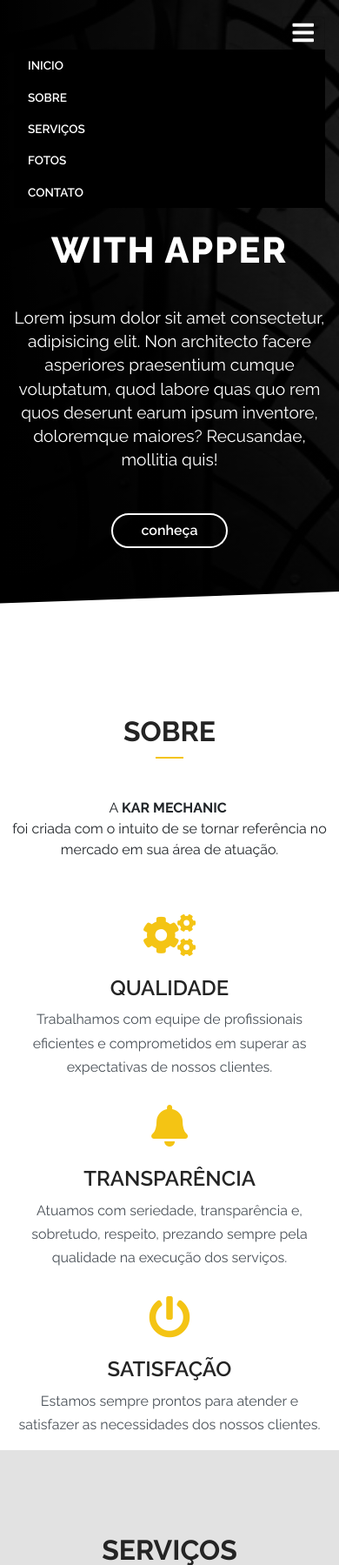
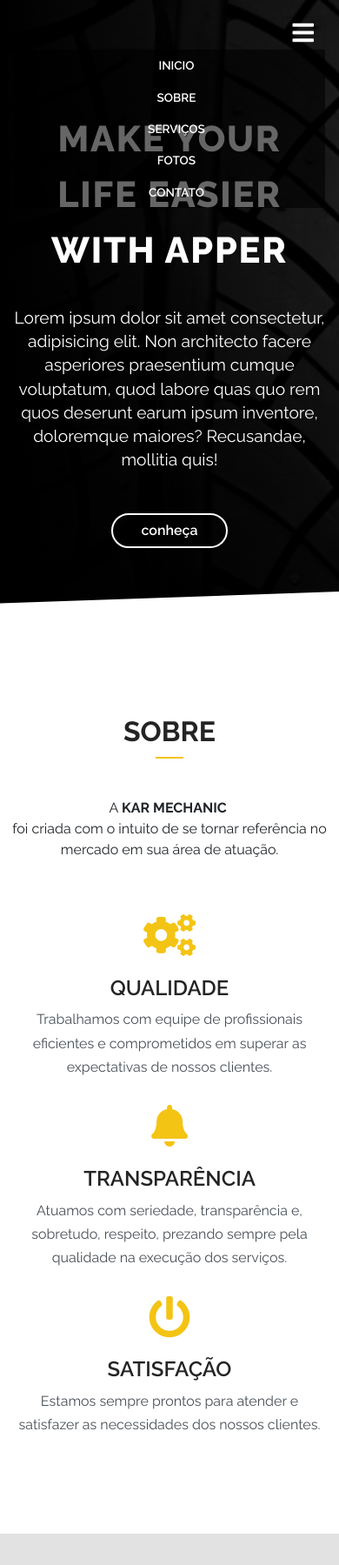
Before and after one commit to felipecalogero/karmechanic, a PHP site: page / in a window 390 px wide, after a click that opens the changed part; the page is wider, and only the part inside the window is pictured. Shown: the top 1799 px of that part at 87% size. Run offline with PHP 8.4, Linux system fonts and the light colour scheme; some libraries are stand-ins or nearby versions.

Commit message:
Changing photos and responsive adjustments

```diff
--- a/assets/css/responsive.css
+++ b/assets/css/responsive.css
@@ -1,8 +1,13 @@
-@media (max-width: 992px) {
+@media (max-width: 1024px) {
 
     .navbar-collapse {
-        background: rgb(0, 0, 0);
+        background: rgba(0, 0, 0,.6);
+        text-align: center;
         padding-left: 1rem;
+    }
+
+    .image-box img {
+        left: 0rem;
     }
 
 }
@@ -17,6 +22,11 @@
     /* Services section */
     #services .device img {
         margin-bottom: 2rem;
+    }
+
+    /* About section */
+    #about{
+        margin-bottom: 6rem;
     }
 
     /* Contact section */
--- a/assets/css/style.css
+++ b/assets/css/style.css
@@ -44,6 +44,7 @@ h1 {
 }
 
 /* Section title */
+
 .section-title {
     position: relative;
 }
@@ -175,6 +176,7 @@ img[src] {
 
 .image-box img {
     position: absolute;
+    left: 6rem;
     top: 4rem;
     z-index: 1;
 }
--- a/index.html
+++ b/index.html
@@ -9,9 +9,9 @@
     <link rel="shortcut icon" href="assets/img/favicon.ico" />
     <link rel="stylesheet" href="https://stackpath.bootstrapcdn.com/bootstrap/4.4.1/css/bootstrap.min.css">
     <link rel="stylesheet" href="https://cdnjs.cloudflare.com/ajax/libs/font-awesome/5.12.1/css/all.min.css">
+    <link rel="stylesheet" href="assets/css/magnific-popup.css">
     <link rel="stylesheet" href="assets/css/style.css">
     <link rel="stylesheet" href="assets/css/responsive.css">
-    <link rel="stylesheet" href="assets/css/magnific-popup.css">
 </head>
 
 <body>
@@ -54,7 +54,7 @@
 
     <section id="start" class="sections">
         <div class="container">
-            <div class="row main-hero-content">
+            <div class="row reverse main-hero-content">
                 <div class="col-md-6">
                     <h1>MAKE YOUR LIFE EASIER WITH APPER</h1>
                     <p>Lorem ipsum dolor sit amet consectetur, adipisicing elit. Non architecto facere asperiores
@@ -183,7 +183,10 @@
                         <a class="image-link" href="assets/img/cars/car10.jpg"><img src="assets/img/cars/car10.jpg" alt="foto10"/></a>
                         <a class="image-link" href="assets/img/cars/car11.jpg"><img src="assets/img/cars/car11.jpg" alt="foto11"/></a>
                         <a class="image-link" href="assets/img/cars/car12.jpg"><img src="assets/img/cars/car12.jpg" alt="foto12"/></a>
-                </div>
+                        <a class="image-link" href="assets/img/cars/car13.jpg"><img src="assets/img/cars/car12.jpg" alt="foto13"/></a>
+                        <a class="image-link" href="assets/img/cars/car14.jpg"><img src="assets/img/cars/car12.jpg" alt="foto14"/></a>
+                        <a class="image-link" href="assets/img/cars/car15.jpg"><img src="assets/img/cars/car12.jpg" alt="foto15"/></a>
+                    </div>
             </div>
         </div>
     </section>
@@ -198,7 +201,7 @@
             <div class="row mt-5">
                 <div class="col-md-8">
                 <iframe src="https://www.google.com/maps/embed?pb=!1m18!1m12!1m3!1d3698.4875028829715!2d-47.88889068546583!3d-22.030939585464143!2m3!1f0!2f0!3f0!3m2!1i1024!2i768!4f13.1!3m3!1m2!1s0x94b8771c64843eef%3A0xc38f7494d91b8356!2sR.%20Vicente%20de%20Carvalho%2C%20426%20-%20Vila%20Marcelino%2C%20S%C3%A3o%20Carlos%20-%20SP%2C%2013570-593!5e0!3m2!1spt-BR!2sbr!4v1610656244867!5m2!1spt-BR!2sbr"
-                     width="600" height="450" frameborder="0" style="border: solid #2B323F 2px; border-radius: 10px" allowfullscreen="" aria-hidden="false" tabindex="0">
+                     width="100%" height="450rem" frameborder="0" style="border: solid #2B323F 2px; border-radius: 10px" allowfullscreen="" aria-hidden="false" tabindex="0">
                 </iframe>
                 </div>
                 <div class="col-md-4">
```
Also changed, not shown: assets/img/cars/car1.jpg (added), assets/img/cars/car10.jpg, assets/img/cars/car11.jpg, assets/img/cars/car12.jpg, assets/img/cars/car13.jpg, assets/img/cars/car14.jpg (added), assets/img/cars/car15.jpg (added), assets/img/cars/car2.jpg (added), assets/img/cars/car3.jpg, 6 other files.
